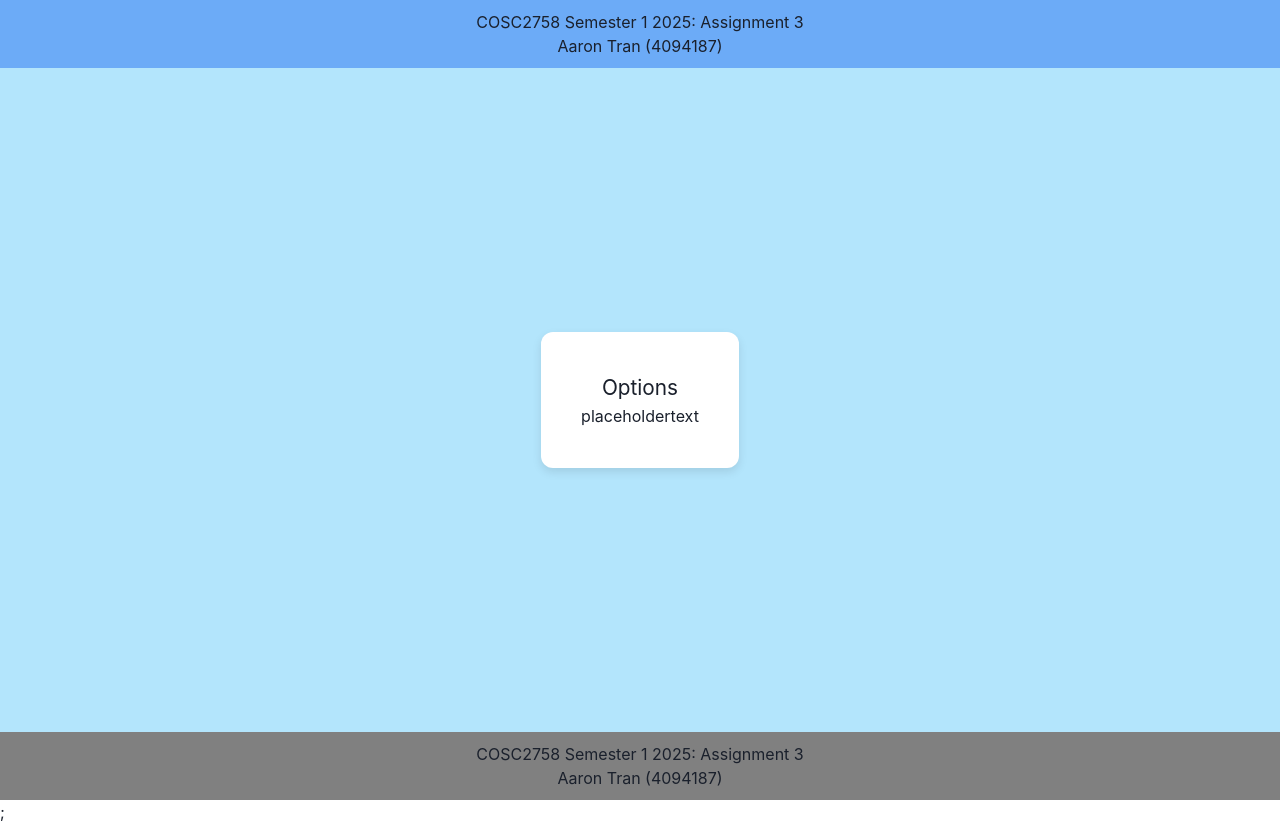
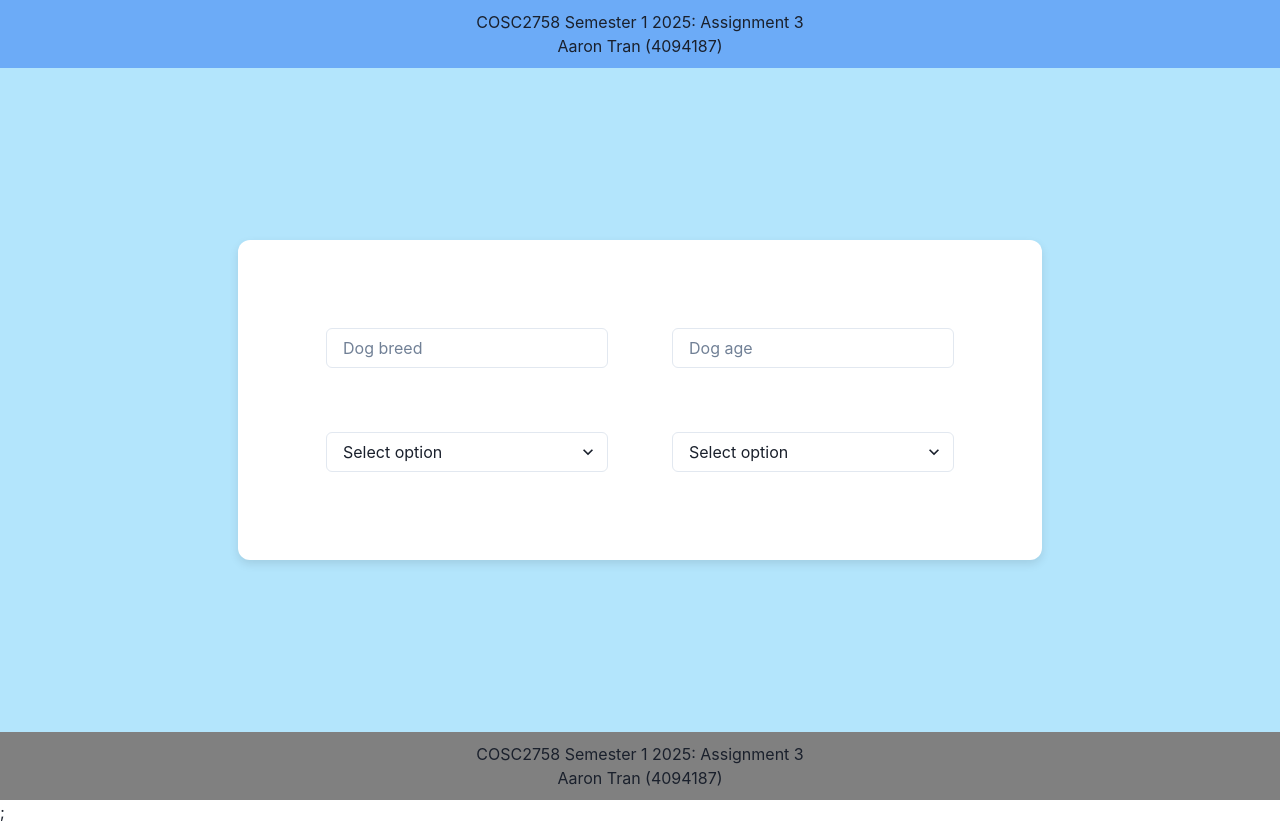
Before and after one commit to s4094187/s4094187-a3, a Next.js app: page / in a window 1280 px wide. Built offline with nearby package versions, Linux system fonts and the light colour scheme.

Commit message:
added inputs

```diff
--- a/src/pages/index.tsx
+++ b/src/pages/index.tsx
@@ -1,15 +1,31 @@
 import Layout from "../components/layout";
 import React from "react";
+import { SimpleGrid, Box, Input, Select } from '@chakra-ui/react';
 
 export default function Home() {
   return (
     <Layout>
-      <div className="card">
-        <h2>Options</h2>
-        <p>
-          placeholdertext
-        </p>
-      </div>
+      <SimpleGrid columns={2} spacing={8} p={8}>
+      <Box p={4} borderRadius="md">
+        <Input name="breed" placeholder='Dog breed'/>
+      </Box>
+      <Box p={4} borderRadius="md">
+        <Input name="age" placeholder='Dog age'/>
+      </Box>
+      <Box p={4} borderRadius="md">
+        <Select name="hasPreExistingConditions " placeholder='Select option'>
+          <option value='true'>True</option>
+          <option value='false'>False</option>
+        </Select>
+      </Box>
+      <Box p={4} borderRadius="md">
+      <Select name="coverageLevel" placeholder='Select option'>
+        <option value='basic'>Basic</option>
+        <option value='standard'>Standard</option>
+        <option value='premium'>Premium</option>
+      </Select>
+      </Box>
+    </SimpleGrid>
     </Layout>
   );
 }
```
